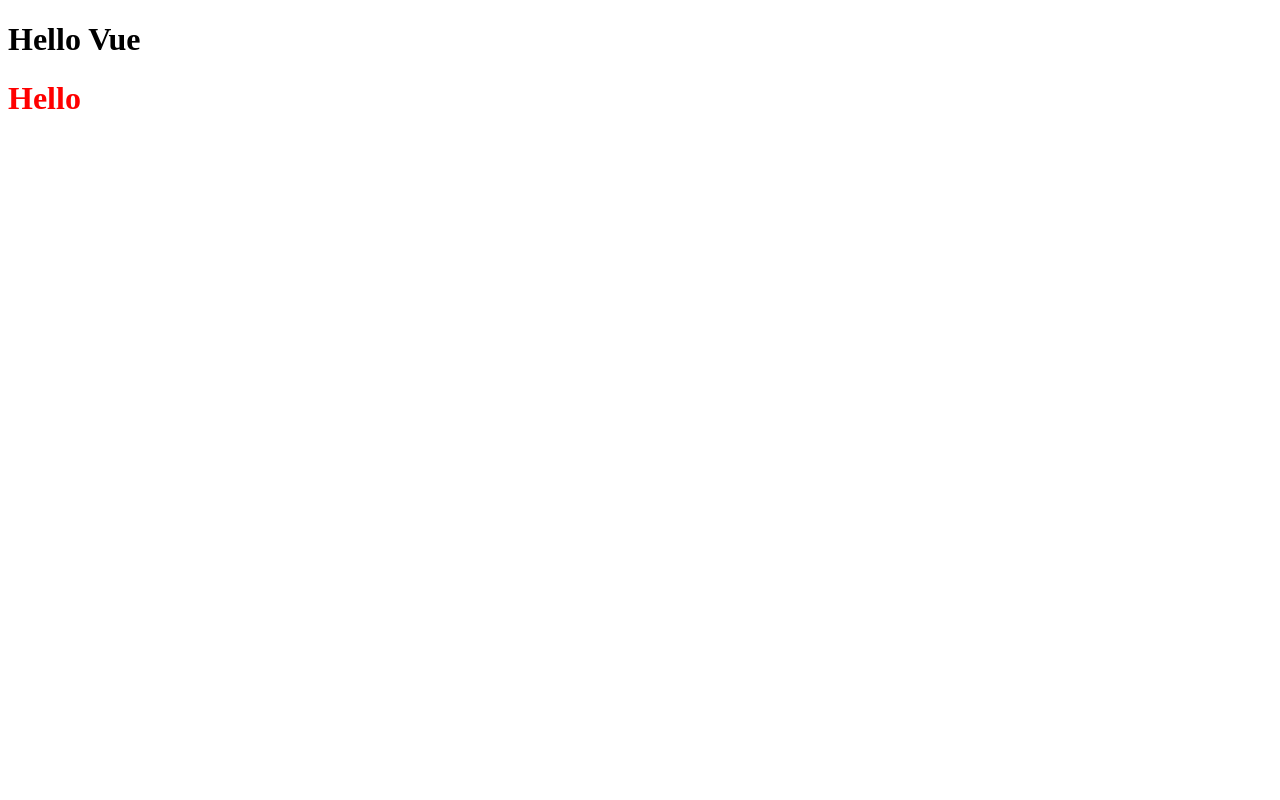
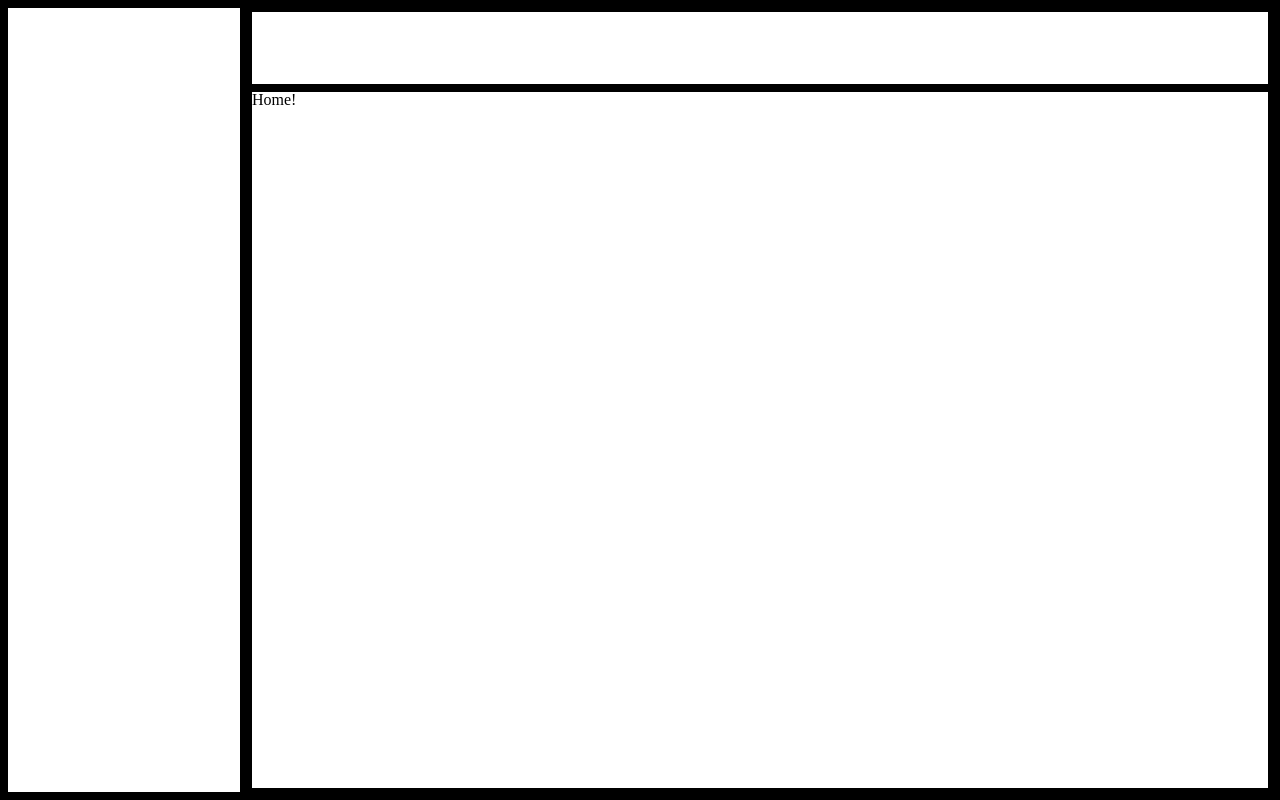
Before and after one commit to kmww/Notion_vue3, a Vue app: page / in a window 1280 px wide. Built offline with nearby package versions, Linux system fonts and the light colour scheme.

Commit message:
Feat: "layout 설정"

```diff
--- a/src/App.vue
+++ b/src/App.vue
@@ -1,19 +1,39 @@
 <template>
-  <h1>{{ msg }}</h1>
-  <Hello />
+  <div class="app__inner">
+    <div class="app__nav"></div>
+    <div class="app__page">
+      <div class="page__header"></div>
+      <div class="page__container">
+        <RouterView />
+      </div>
+    </div>
+  </div>
 </template>
 
-<script>
-import Hello from "~/components/Hello";
-
-export default {
-  components: {
-    Hello,
-  },
-  data() {
-    return {
-      msg: "Hello Vue",
-    };
-  },
-};
-</script>
+<style lang="scss" scoped>
+* {
+  border: 4px solid;
+  box-sizing: border-box;
+}
+.app__inner {
+  display: flex;
+  height: 100vh;
+  .app__nav {
+    width: 240px;
+    height: 100%;
+  }
+  .app__page {
+    flex-grow: 1;
+    height: 100%;
+    display: flex;
+    flex-direction: column;
+    .page__header {
+      height: 80px;
+    }
+    .page__container {
+      flex-grow: 1;
+      overflow-y: auto;
+    }
+  }
+}
+</style>
--- a/src/components/Hello.vue
+++ /dev/null
@@ -1,11 +0,0 @@
-<template>
-  <h1>Hello</h1>
-</template>
-
-<style scoped lang="scss">
-$color: red;
-
-h1 {
-  color: $color;
-}
-</style>
--- a/src/index.html
+++ b/src/index.html
@@ -4,7 +4,11 @@
     <meta charset="UTF-8" />
     <meta http-equiv="X-UA-Compatible" content="IE=edge" />
     <meta name="viewport" content="width=device-width, initial-scale=1.0" />
-    <title>Document</title>
+    <title>Notion_vue3</title>
+    <link
+      rel="stylesheet"
+      href="https://cdn.jsdelivr.net/npm/reset-css@5.0.1/reset.min.css"
+    />
   </head>
   <body>
     <div id="app"></div>
--- a/src/main.js
+++ b/src/main.js
@@ -1,5 +1,6 @@
 import { createApp } from "vue";
 import App from "~/App";
+import router from "~/routes";
+import store from "vuex";
 
-const app = createApp(App);
-app.mount("#app");
+createApp(App).use(store).use(router).mount("#app");
--- /dev/null
+++ b/src/routes/Home.vue
@@ -0,0 +1 @@
+<template>Home!</template>
--- /dev/null
+++ b/src/routes/index.js
@@ -0,0 +1,12 @@
+import { createRouter, createWebHistory } from "vue-router";
+import Home from "./Home";
+
+export default createRouter({
+  history: createWebHistory(),
+  routes: [
+    {
+      path: "/",
+      component: Home,
+    },
+  ],
+});
--- a/webpack.config.js
+++ b/webpack.config.js
@@ -13,6 +13,7 @@
   entry: "./src/main.js",
   output: {
     path: path.resolve(__dirname, "dist"),
+    publicPath: "/",
     clean: true,
   },
   module: {
@@ -36,4 +37,7 @@
       patterns: [{ from: "static" }],
     }),
   ],
+  devServer: {
+    historyApiFallback: true,
+  },
 };
```
Also changed, not shown: src/store/index.js (added, +7 -0 lines).
